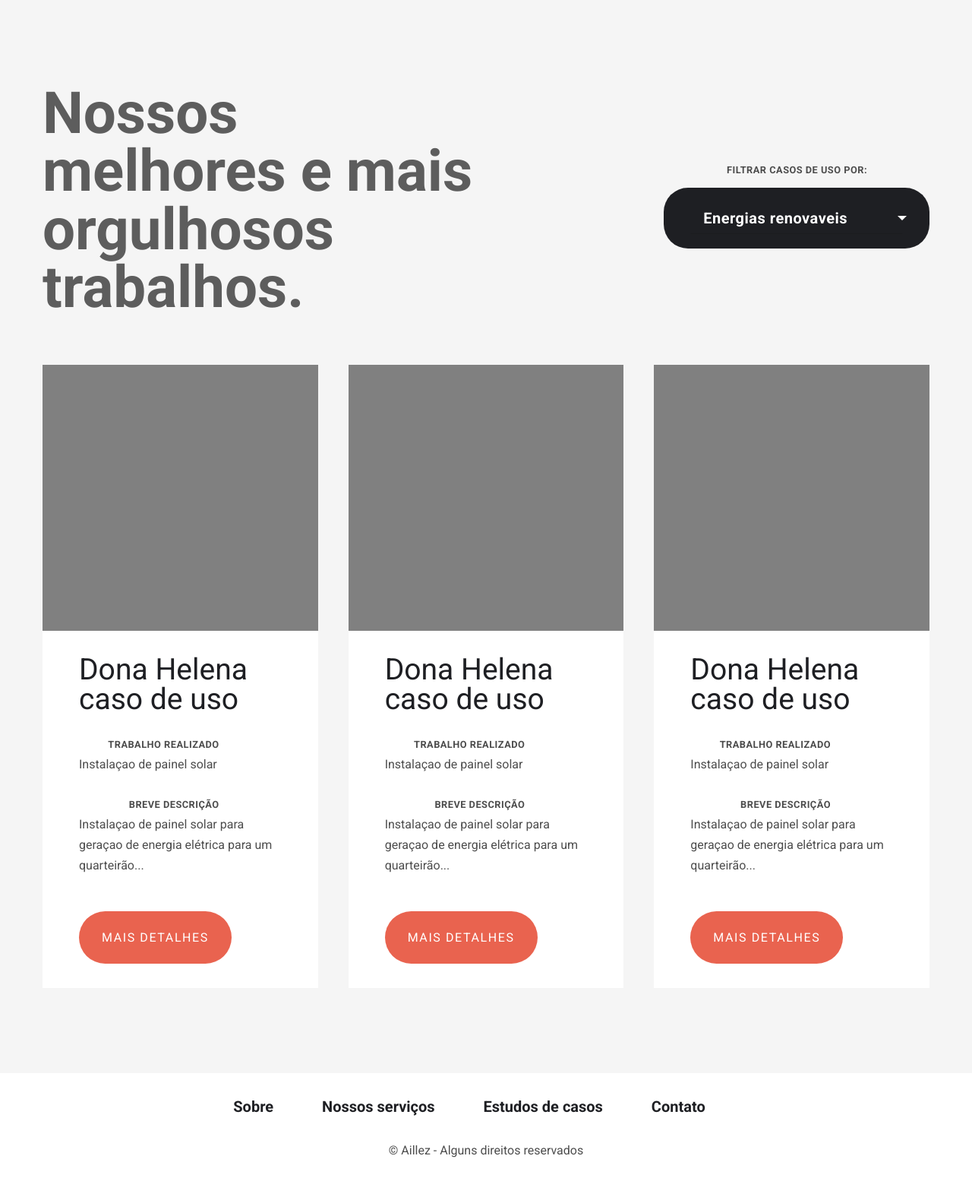
After one commit to vdhug/aillez, a Django app: page /estudos-de-caso/ in a window 1280 px wide. The commit adds this page. Shown: the part 351-1926 px from the top of the page at 76% size. Run offline with Django 3.2, Linux system fonts and the light colour scheme.

Commit message:
Adding study case page

```diff
--- a/aillez/home/static/home/css/styles.css
+++ b/aillez/home/static/home/css/styles.css
@@ -635,4 +635,146 @@ body {
   letter-spacing: 0.2rem;
 }
 
+body {
+  color: #1E1F23;
+}
+
+.estudos-de-caso-interna {
+  display: grid;
+  grid-template: "titulo filtro-label" "titulo filtro-selecao" "estudos estudos"/1fr 1fr;
+  background: #F5F5F5;
+  padding: 7rem 3.5rem;
+}
+.estudos-de-caso-interna h1 {
+  grid-area: titulo;
+  font-size: 4.768rem;
+  font-weight: bold;
+  color: #4D4D4D;
+  opacity: 0.9;
+  line-height: 1;
+}
+.estudos-de-caso-interna label {
+  grid-area: filtro-label;
+  display: flex;
+  align-items: flex-end;
+  justify-self: end;
+}
+.estudos-de-caso-interna .titulo-label {
+  margin-bottom: 1rem;
+  margin-right: 82px;
+}
+.estudos-de-caso-interna .custom-select {
+  grid-area: filtro-selecao;
+  display: flex;
+  align-items: flex-start;
+  justify-content: flex-end;
+  background-color: #1E1F23;
+  position: relative;
+  border-radius: 2rem;
+  border-width: 0;
+  width: 350px;
+  outline: 0;
+  padding: 1.2rem 2.2rem;
+  text-align: left;
+  font-size: 1.05rem;
+  letter-spacing: 0.03em;
+  align-self: baseline;
+  justify-self: end;
+  font-weight: bold;
+  color: #FFF;
+  position: relative;
+  /* Style the arrow inside the select element: */
+  /* Point the arrow upwards when the select box is open (active): */
+  /* style the items (options), including the selected item: */
+  /* Style items (options): */
+  /* Hide the items when the select box is closed: */
+}
+.estudos-de-caso-interna .custom-select select {
+  display: none;
+}
+.estudos-de-caso-interna .custom-select .select-selected {
+  width: 100%;
+  font-size: 1.25rem;
+  color: #FFF;
+}
+.estudos-de-caso-interna .custom-select .select-selected:after {
+  position: absolute;
+  content: "";
+  top: 37px;
+  right: 30px;
+  width: 0;
+  height: 0;
+  border: 6px solid transparent;
+  border-color: #FFF transparent transparent transparent;
+}
+.estudos-de-caso-interna .custom-select .select-selected.select-arrow-active:after {
+  border-color: transparent transparent #fff transparent;
+  top: 30px;
+}
+.estudos-de-caso-interna .custom-select .select-items div, .estudos-de-caso-interna .custom-select .select-selected {
+  color: #ffffff;
+  padding: 0.5rem 1rem;
+  border: 1px solid transparent;
+  border-color: transparent transparent rgba(0, 0, 0, 0.1) transparent;
+  cursor: pointer;
+}
+.estudos-de-caso-interna .custom-select .select-items {
+  position: absolute;
+  background-color: #1E1F23;
+  top: 65%;
+  left: 0;
+  right: 0;
+  z-index: 99;
+  display: flex;
+  flex-direction: column;
+  align-items: flex-start;
+  justify-content: flex-end;
+  background-color: #1E1F23;
+  border-width: 0;
+  outline: 0;
+  align-self: baseline;
+  justify-self: end;
+  font-weight: bold;
+}
+.estudos-de-caso-interna .custom-select .select-items div {
+  width: 100%;
+  padding: 2.2rem 3.2rem;
+  text-align: left;
+  color: #FFF;
+  font-size: 1.25rem;
+}
+.estudos-de-caso-interna .custom-select .select-items :first-child {
+  margin-top: 30px;
+}
+.estudos-de-caso-interna .custom-select .select-hide {
+  display: none;
+}
+.estudos-de-caso-interna .custom-select .select-items div:hover, .estudos-de-caso-interna .custom-select .same-as-selected {
+  background-color: #4D4D4D;
+}
+.estudos-de-caso-interna .estudos {
+  grid-area: estudos;
+  display: grid;
+  grid-template-columns: 1fr 1fr 1fr;
+  gap: 40px;
+  margin-top: 4rem;
+}
+.estudos-de-caso-interna .estudos .estudo-imagem {
+  height: 350px;
+  background: gray;
+}
+.estudos-de-caso-interna .estudos .estudo-descricao {
+  background: #FFF;
+  padding: 2rem 3rem;
+}
+.estudos-de-caso-interna .estudos .estudo-descricao h3 {
+  font-size: 2.441rem;
+  line-height: 1;
+  margin-bottom: 2rem;
+}
+.estudos-de-caso-interna .estudos .estudo-descricao .titulo-label {
+  margin-bottom: 0.3rem;
+  margin-top: 2rem;
+}
+
 /*# sourceMappingURL=styles.css.map */
--- /dev/null
+++ b/aillez/home/static/home/scss/_estudos.scss
@@ -0,0 +1,163 @@
+@import "cores";
+
+.estudos-de-caso-interna {
+    display: grid;
+    grid-template:
+    "titulo filtro-label"
+    "titulo filtro-selecao"
+    "estudos estudos" / 1fr 1fr;
+    background: $background;
+    padding: 7rem 3.5rem;
+
+    h1 {
+        grid-area: titulo;
+        font-size: 4.768rem;
+        font-weight: bold;
+        color: $pretoSecundario;
+        opacity: .9;
+        line-height: 1;
+    }
+
+    label {
+        grid-area: filtro-label;
+        display: flex;
+        align-items: flex-end;
+        justify-self: end;
+    }
+
+    .titulo-label {
+        margin-bottom: 1rem;
+        margin-right: 82px;
+    }
+
+    .custom-select {
+        grid-area: filtro-selecao;
+        display: flex;
+        align-items: flex-start;
+        justify-content: flex-end;
+        background-color: $pretoPrincipal;
+        position: relative;
+        border-radius: 2rem;
+        border-width: 0;
+        width: 350px;
+        outline: 0;
+        padding: 1.2rem 2.2rem;
+        text-align: left;
+        font-size: 1.05rem;
+        letter-spacing: .03em;
+        align-self: baseline;
+        justify-self: end;
+        font-weight: bold;
+        color: $branco;
+        position: relative;
+
+        select {
+            display: none;
+        }
+
+        .select-selected {
+            width: 100%;
+            font-size: 1.25rem;
+            color: $branco;
+        }
+
+          /* Style the arrow inside the select element: */
+          .select-selected:after {
+            position: absolute;
+            content: "";
+            top: 37px;
+            right: 30px;
+            width: 0;
+            height: 0;
+            border: 6px solid transparent;
+            border-color: $branco transparent transparent transparent;
+          }
+
+          /* Point the arrow upwards when the select box is open (active): */
+          .select-selected.select-arrow-active:after {
+            border-color: transparent transparent #fff transparent;
+            top: 30px;
+          }
+
+          /* style the items (options), including the selected item: */
+          .select-items div,.select-selected {
+            color: #ffffff;
+            padding: .5rem 1rem;
+            border: 1px solid transparent;
+            border-color: transparent transparent rgba(0, 0, 0, 0.1) transparent;
+            cursor: pointer;
+          }
+
+          /* Style items (options): */
+          .select-items {
+            position: absolute;
+            background-color: $pretoPrincipal;
+            top: 65%;
+            left: 0;
+            right: 0;
+            z-index: 99;
+            display: flex;
+            flex-direction: column;
+            align-items: flex-start;
+            justify-content: flex-end;
+            background-color: $pretoPrincipal;
+            border-width: 0;
+            outline: 0;
+            align-self: baseline;
+            justify-self: end;
+            font-weight: bold;
+
+            div {
+                width: 100%;
+                padding: 2.2rem 3.2rem;
+                text-align: left;
+                color: $branco;
+                font-size: 1.25rem;
+            }
+            :first-child {
+                margin-top: 30px;
+            }
+          }
+
+          /* Hide the items when the select box is closed: */
+          .select-hide {
+            display: none;
+          }
+
+          .select-items div:hover, .same-as-selected {
+            background-color: $pretoSecundario;
+          }
+
+    }
+
+    .estudos {
+        grid-area: estudos;
+        display: grid;
+        grid-template-columns: 1fr 1fr 1fr;
+        gap: 40px;
+        margin-top: 4rem;
+
+        .estudo-imagem {
+            height: 350px;
+            background: gray;
+        }
+
+        .estudo-descricao {
+            background: $branco;
+            padding: 2rem 3rem;
+
+            h3 {
+                font-size: 2.441rem;
+                line-height: 1;
+                margin-bottom: 2rem;
+            }
+
+            .titulo-label {
+                margin-bottom: .3rem;
+                margin-top: 2rem;
+            }
+        }
+    }
+
+
+}
--- a/aillez/home/static/home/scss/styles.scss
+++ b/aillez/home/static/home/scss/styles.scss
@@ -351,3 +351,4 @@ textarea:focus {
 @import "sobre";
 @import "servicos";
 @import "contato";
+@import "estudos";
--- /dev/null
+++ b/aillez/home/templates/estudos/estudos.html
@@ -0,0 +1,69 @@
+{% extends "home/layout.html" %}
+{% load static %}
+
+{% block title %}
+    Aillez Engenharia - Estudos de caso
+{% endblock %}
+
+{% block js %}
+    <script src="{% static 'home/js/select.js' %}"></script>
+{% endblock %}
+
+
+{% block content %}
+
+<section class="estudos-de-caso-interna">
+    <h1>Nossos melhores e mais orgulhosos trabalhos.</h1>
+    <label class="titulo-label" for="">Filtrar casos de uso por:</label>
+    <div class="custom-select">
+        <select name="categorias" id="categorias">
+            <option value="solar">Energias renovaveis</option>
+            <option value="teste">Energias renovaveis</option>
+            <option value="1">Energias renovaveis</option>
+        </select>
+    </div>
+
+    <ul class="estudos">
+        <li>
+            <div>
+                <div class="estudo-imagem"></div>
+                <div class="estudo-descricao">
+                    <h3>Dona Helena caso de uso</h3>
+                    <label class="titulo-label" for="#">Trabalho realizado</label>
+                    <p>Instalaçao de painel solar</p>
+                    <label class="titulo-label" for="#">Breve descrição</label>
+                    <p>Instalaçao de painel solar para geraçao de energia elétrica para um quarteirão...</p>
+                    <a class="btn" href="#">Mais detalhes</a>
+                </div>
+            </div>
+        </li>
+        <li>
+            <div>
+                <div class="estudo-imagem"></div>
+                <div class="estudo-descricao">
+                    <h3>Dona Helena caso de uso</h3>
+                    <label class="titulo-label" for="#">Trabalho realizado</label>
+                    <p>Instalaçao de painel solar</p>
+                    <label class="titulo-label" for="#">Breve descrição</label>
+                    <p>Instalaçao de painel solar para geraçao de energia elétrica para um quarteirão...</p>
+                    <a class="btn" href="#">Mais detalhes</a>
+                </div>
+            </div>
+        </li>
+        <li>
+            <div>
+                <div class="estudo-imagem"></div>
+                <div class="estudo-descricao">
+                    <h3>Dona Helena caso de uso</h3>
+                    <label class="titulo-label" for="#">Trabalho realizado</label>
+                    <p>Instalaçao de painel solar</p>
+                    <label class="titulo-label" for="#">Breve descrição</label>
+                    <p>Instalaçao de painel solar para geraçao de energia elétrica para um quarteirão...</p>
+                    <a class="btn" href="#">Mais detalhes</a>
+                </div>
+            </div>
+        </li>
+    </ul>
+</section>
+
+{% endblock %}
--- a/aillez/home/templates/home/layout.html
+++ b/aillez/home/templates/home/layout.html
@@ -32,7 +32,7 @@
                     <a class="menu-item" href="{% url 'servicos' %}">Nossos Serviços</a>
                 </li>
                 <li>
-                    <a class="menu-item" href="{% url 'sobre' %}">Estudos de casos</a>
+                    <a class="menu-item" href="{% url 'estudos-de-caso' %}">Estudos de casos</a>
                 </li>
                 <li>
                     <a class="menu-item" href="{% url 'contato' %}">Contato</a>
@@ -54,7 +54,7 @@
         <ul class="menu-footer">
             <li><a href="{% url 'sobre' %}">Sobre</a></li>
             <li><a href="{% url 'servicos' %}">Nossos serviços</a></li>
-            <li><a href="#">Estudos de casos</a></li>
+            <li><a href="{% url 'estudos-de-caso' %}">Estudos de casos</a></li>
             <li><a href="{% url 'contato' %}">Contato</a></li>
         </ul>
         <p>© Aillez - Alguns direitos reservados</p>
--- a/aillez/home/urls.py
+++ b/aillez/home/urls.py
@@ -6,5 +6,6 @@ urlpatterns = [
     path("", views.index, name="index"),
     path("sobre/", views.sobre, name="sobre"),
     path("servicos/", views.servicos, name="servicos"),
-    path("contato/", views.contato, name="contato")
+    path("contato/", views.contato, name="contato"),
+    path("estudos-de-caso/", views.estudos, name="estudos-de-caso")
 ]
--- a/aillez/home/views.py
+++ b/aillez/home/views.py
@@ -16,3 +16,7 @@ def servicos(request):
 
 def contato(request):
     return render(request, "contato/contato.html")
+
+
+def estudos(request):
+    return render(request, "estudos/estudos.html")
```
Also changed, not shown: aillez/home/static/home/js/select.js (added, +83 -0 lines), 1 other file.
